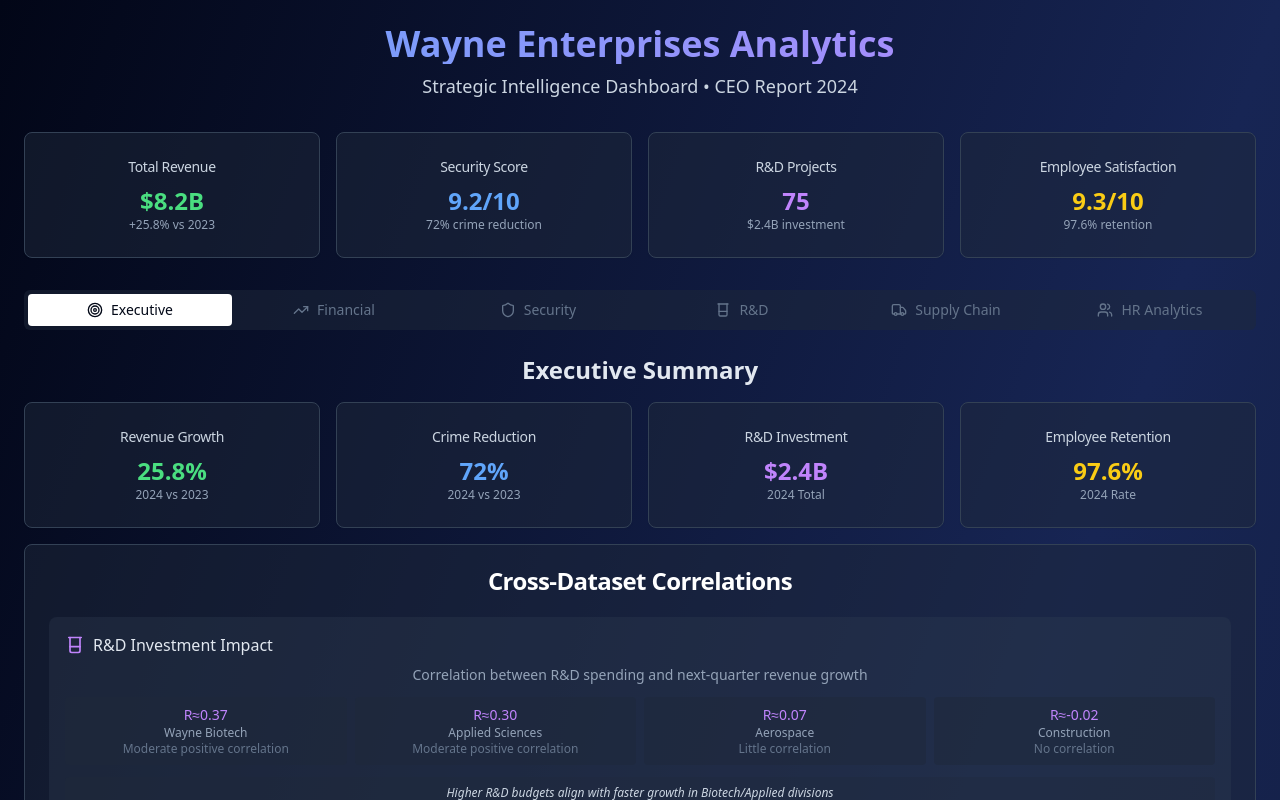
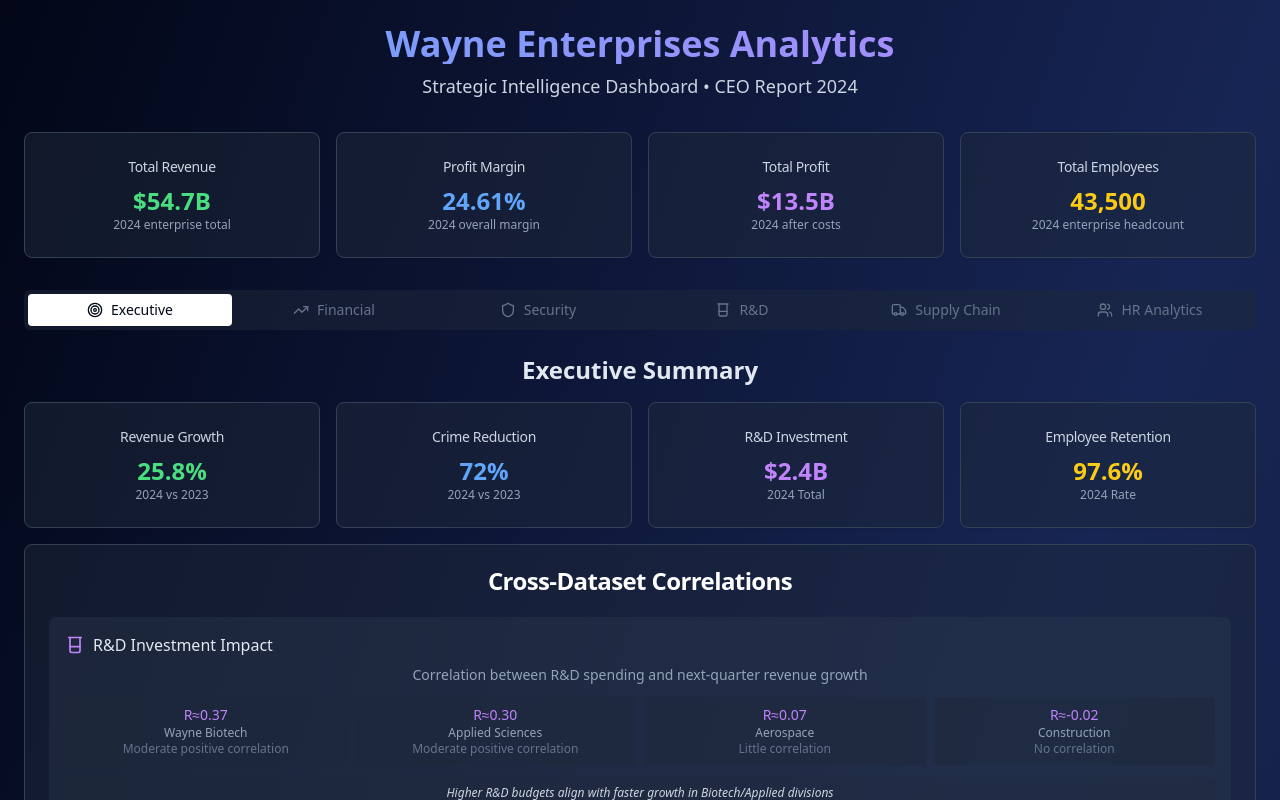
Before and after one commit to bawsi99/wayne-enterprises-analytics-dashboard, a React (Vite) app: page / in a window 1280 px wide. Shown: the top 800 px of the page. Built offline with nearby package versions, Linux system fonts and the light colour scheme.

Commit message:
Fix: Data discrepancies and dashboard accuracy
Corrected total revenue figure and aligned data across dashboard components based on verified financial data.

```diff
--- a/src/components/dashboard/FinancialOverview.tsx
+++ b/src/components/dashboard/FinancialOverview.tsx
@@ -96,15 +96,15 @@ const FinancialOverview = () => {
               Record Revenue: $54.7B Total (24.61% Profit Margin)
             </h3>
             <p className="text-slate-300">
-              Wayne Enterprises achieves highest annual revenue with $13.5B total profit across all divisions.
+              Wayne Enterprises achieved highest annual revenue with $13.5B total profit across all major divisions in 2024.
             </p>
           </div>
           <div className="border-l-4 border-purple-500 pl-4 py-3">
             <h3 className="font-semibold text-white text-lg">
-              Biotech Excellence: 29.18% Profit Margin Leads All Divisions
+              Biotech Excellence: 29.18% Profit Margin
             </h3>
             <p className="text-slate-300">
-              Wayne Biotech demonstrates strongest profitability with highest R&D correlation (0.37) for revenue growth.
+              Wayne Biotech delivered the highest profit margin (29.18%) and strong R&D ROI among all business units.
             </p>
           </div>
           <div className="border-l-4 border-blue-500 pl-4 py-3">
@@ -112,7 +112,7 @@ const FinancialOverview = () => {
               Construction Scale: $21.9B Revenue (40% of Total)
             </h3>
             <p className="text-slate-300">
-              Largest division by revenue despite lower margin, driving overall enterprise growth.
+              Construction remains the largest revenue driver, but with a moderate 23.62% margin.
             </p>
           </div>
         </CardContent>
--- a/src/pages/Dashboard.tsx
+++ b/src/pages/Dashboard.tsx
@@ -33,38 +33,38 @@ const Dashboard = () => {
               <CardTitle className="text-sm font-medium text-slate-300">Total Revenue</CardTitle>
             </CardHeader>
             <CardContent>
-              <div className="text-2xl font-bold text-green-400">$8.2B</div>
-              <p className="text-xs text-slate-400">+25.8% vs 2023</p>
+              <div className="text-2xl font-bold text-green-400">$54.7B</div>
+              <p className="text-xs text-slate-400">2024 enterprise total</p>
             </CardContent>
           </Card>
 
           <Card className="bg-slate-800/50 border-slate-700">
             <CardHeader className="pb-2">
-              <CardTitle className="text-sm font-medium text-slate-300">Security Score</CardTitle>
+              <CardTitle className="text-sm font-medium text-slate-300">Profit Margin</CardTitle>
             </CardHeader>
             <CardContent>
-              <div className="text-2xl font-bold text-blue-400">9.2/10</div>
-              <p className="text-xs text-slate-400">72% crime reduction</p>
+              <div className="text-2xl font-bold text-blue-400">24.61%</div>
+              <p className="text-xs text-slate-400">2024 overall margin</p>
             </CardContent>
           </Card>
 
           <Card className="bg-slate-800/50 border-slate-700">
             <CardHeader className="pb-2">
-              <CardTitle className="text-sm font-medium text-slate-300">R&D Projects</CardTitle>
+              <CardTitle className="text-sm font-medium text-slate-300">Total Profit</CardTitle>
             </CardHeader>
             <CardContent>
-              <div className="text-2xl font-bold text-purple-400">75</div>
-              <p className="text-xs text-slate-400">$2.4B investment</p>
+              <div className="text-2xl font-bold text-purple-400">$13.5B</div>
+              <p className="text-xs text-slate-400">2024 after costs</p>
             </CardContent>
           </Card>
 
           <Card className="bg-slate-800/50 border-slate-700">
             <CardHeader className="pb-2">
-              <CardTitle className="text-sm font-medium text-slate-300">Employee Satisfaction</CardTitle>
+              <CardTitle className="text-sm font-medium text-slate-300">Total Employees</CardTitle>
             </CardHeader>
             <CardContent>
-              <div className="text-2xl font-bold text-yellow-400">9.3/10</div>
-              <p className="text-xs text-slate-400">97.6% retention</p>
+              <div className="text-2xl font-bold text-yellow-400">43,500</div>
+              <p className="text-xs text-slate-400">2024 enterprise headcount</p>
             </CardContent>
           </Card>
         </div>
```
